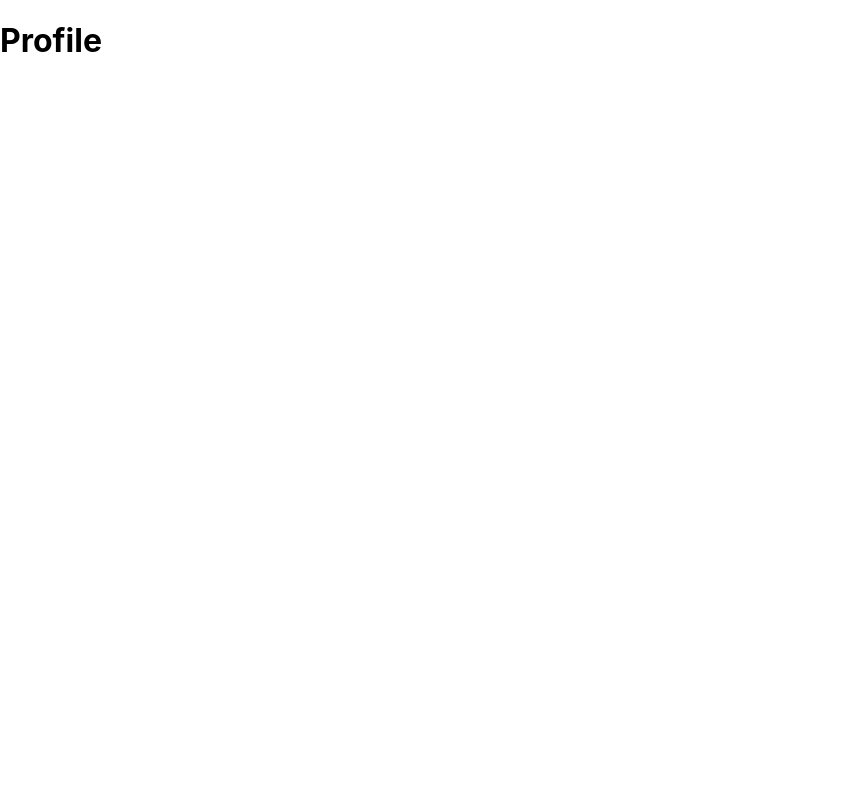
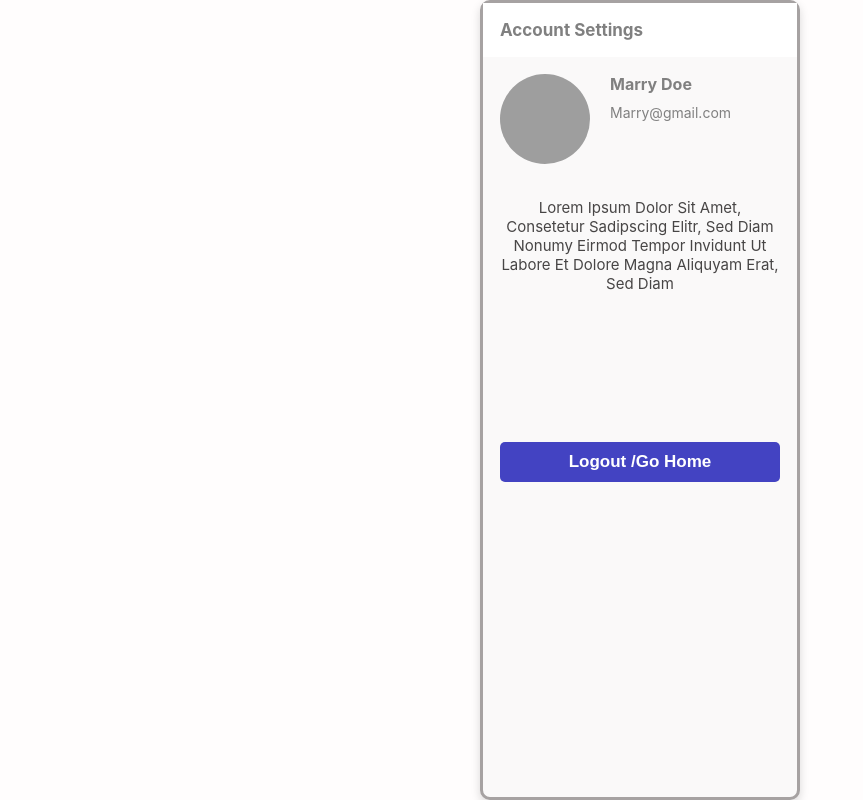
Before and after one commit to MoulaliMada/educase-popx, a React (Create React App) app: page /profile in a window 1280 px wide. Shown: the whole page, without its empty margins (0-863 px from the left). Built offline with nearby package versions, Linux system fonts and the light colour scheme; grey boxes are pictures that could not be loaded.

Commit message:
completing profile screen

```diff
--- a/src/components/LoginScreen/index.css
+++ b/src/components/LoginScreen/index.css
@@ -12,7 +12,12 @@ width: 100%;
     font-weight: bold;
     font-size: 17px;
     border-radius: 5px;
+     cursor: pointer;
+  transition: transform 0.3s ease;
 }
 .login-btn-complete{
 background-color: rgb(87, 87, 208);
 }
+.landing-login-btn:hover {
+  transform: translateY(-5px); /* Moves the button up slightly */
+}
--- a/src/components/Profile/index.css
+++ b/src/components/Profile/index.css
@@ -0,0 +1,60 @@
+.profile-content {
+  padding: 0;
+}
+.profile-cart h2 {
+  color: gray;
+  background-color: white;
+  margin: 0;
+  padding: 17px;
+  font-size: 17px;
+}
+.profile-container {
+  display: flex;
+  padding: 17px;
+}
+.profile-container img {
+  width: 90px;
+  height: 90px;
+  border-radius: 50px;
+  margin-right: 20px;
+}
+.profile-container h1 {
+  color: gray;
+  font-size: 16px;
+  margin: 10px;
+  margin-left: 0;
+  margin-top: 0;
+}
+.profile-container p {
+  color: gray;
+  font-size: 14px;
+  margin: 10px;
+  margin-left: 0;
+}
+.profile-p-content {
+  color: rgb(71, 69, 69);
+  padding: 17px;
+  text-align: center;
+  font-size: 15px;
+  margin-top: 0;
+}
+.profile-btn {
+  width: 100%;
+  margin-top: 100px;
+  border: none;
+  padding: 10px;
+  color: white;
+  font-weight: bold;
+  font-size: 17px;
+  border-radius: 5px;
+  background-color: rgb(67, 67, 194);
+  cursor: pointer;
+  transition: transform 0.3s ease;
+}
+
+.profile-btn:hover {
+  transform: translateY(-5px); /* Moves the button up slightly */
+}
+.button-container {
+  padding: 17px;
+}
--- a/src/components/Profile/index.js
+++ b/src/components/Profile/index.js
@@ -1,11 +1,45 @@
-import React from 'react'
+import React from "react";
+import "./index.css";
+import { useNavigate } from "react-router-dom";
 
+// Profile component for displaying user account details
 function Profile() {
+  const navigate = useNavigate();
+
+  const handleLogout = () => {
+    // Handler for logout button - navigates to home page
+    navigate("/");
+  };
+
   return (
-    <div>
-      <h1>Profile</h1>
+    <div className="landing-bg">
+      <div className="signup-content profile-content">
+        <div className="profile-cart">
+          <h2>Account Settings</h2>
+          <div className="profile-container">
+            <img
+              src="https://randomuser.me/api/portraits/women/79.jpg"
+              alt="profile"
+            />
+            <div>
+              <h1>Marry Doe</h1>
+              <p>Marry@gmail.com</p>
+            </div>
+          </div>
+          <p className="profile-p-content">
+            Lorem Ipsum Dolor Sit Amet, Consetetur Sadipscing Elitr, Sed Diam
+            Nonumy Eirmod Tempor Invidunt Ut Labore Et Dolore Magna Aliquyam
+            Erat, Sed Diam
+          </p>
+          <div className="button-container">
+            <button className="profile-btn" onClick={handleLogout}>
+              Logout /Go Home
+            </button>
+          </div>
+        </div>
+      </div>
     </div>
-  )
+  );
 }
 
-export default Profile
+export default Profile;
--- a/src/components/SignupScreen/index.js
+++ b/src/components/SignupScreen/index.js
@@ -5,6 +5,8 @@ import { useNavigate } from "react-router-dom";
 
 function SignupScreen() {
   const usenavigate = useNavigate();
+
+  // State variables for input values and validation warnings
 
   const [showUserNamewarning, setShowUserNamewarning] = useState(false);
   const [inputfullName, setinputfullName] = useState("");
@@ -19,10 +21,12 @@ function SignupScreen() {
   const [radioInput, setradioInput] = useState(true);
 
   const handleChangeRadio = () => {
+    // Toggle radio button value
     setradioInput(!radioInput);
   };
 
   const handleFullNameBlur = () => {
+    // Handlers for Full Name field
     if (inputfullName === "") {
       setShowUserNamewarning(true);
     } else {
@@ -39,6 +43,7 @@ function SignupScreen() {
     }
   };
 
+  // Handlers for Phone Number field
   const handlePhoneNumberBlur = () => {
     if (inputPhoneNumber === "") {
       setShowPhoneNumberwarning(true);
@@ -56,6 +61,7 @@ function SignupScreen() {
   };
 
   const handleEmailBlur = () => {
+    // Handlers for Email field
     if (inputEmail === "") {
       setShowEmailwarning(true);
     } else {
@@ -70,6 +76,8 @@ function SignupScreen() {
       setShowEmailwarning(false);
     }
   };
+
+  // Handlers for Company Name field
   const handleCompanyNameBlur = () => {
     if (inpuCompanyName === "") {
       setShowCompanyNamewarning(true);
@@ -92,6 +100,8 @@ function SignupScreen() {
       setshowPsswordWarning(false);
     }
   };
+
+  // Handlers for Password field
   const handlepasswordInput = (e) => {
     setInputPassword(e.target.value);
     if (e.target.value === "") {
@@ -101,12 +111,14 @@ function SignupScreen() {
     }
   };
 
+  // Final form submission handler
   const clickingCraeteAccount = () => {
     handleFullNameBlur();
     handlePhoneNumberBlur();
     handleEmailBlur();
     handlepasswordBlur();
     handleCompanyNameBlur();
+    // If all fields are filled, navigate to profile
     if (
       inputfullName !== "" &&
       inputPhoneNumber !== "" &&
@@ -191,7 +203,7 @@ function SignupScreen() {
                   Password <span className="span-in-label">*</span>
                 </label>
                 <input
-                  type="text"
+                  type="password"
                   value={inputPassword}
                   id="password"
                   className="field-input"
```
